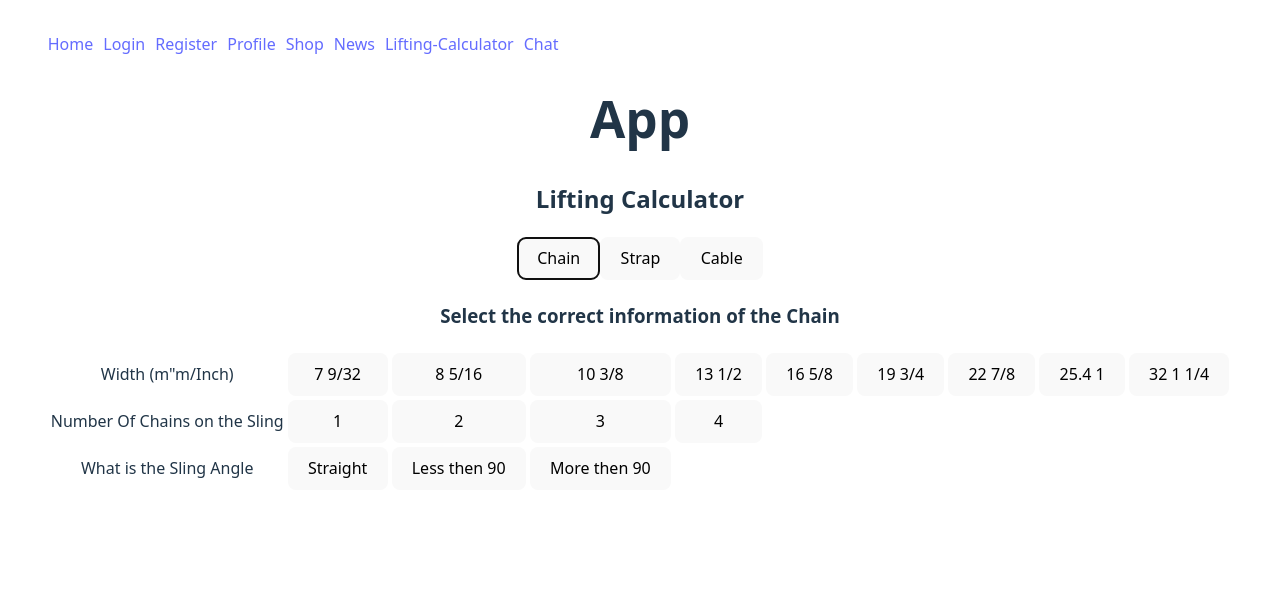
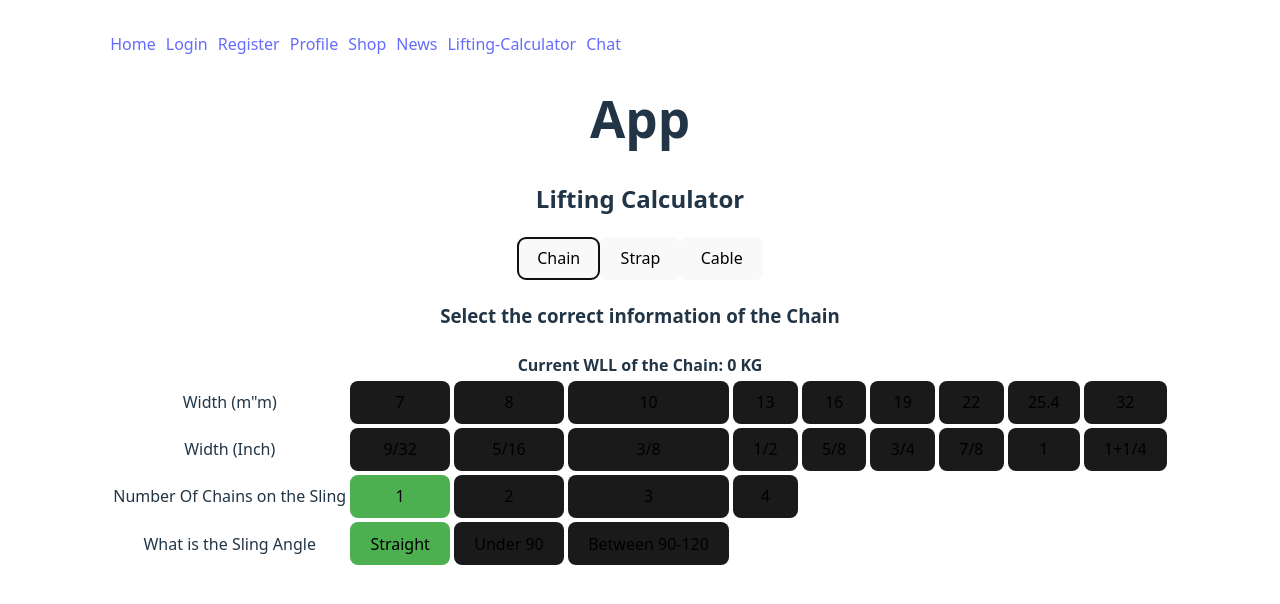
Before and after one commit to TeaTimeJack/Crane-User-App, a React (Vite) app in the folder crane-users-client/: page /liftingCalculator in a window 1280 px wide. Both pictures are taken after a click on the button "Chain". Shown: the top 604 px of the page. Built offline with nearby package versions, Linux system fonts and the light colour scheme.

Commit message:
made a json file and a helper file - finnished the chain form interactions

```diff
--- /dev/null
+++ b/crane-users-client/src/app/helpers.ts
@@ -0,0 +1,7 @@
+
+export const capitalizeFirstLetter =(str:string):string=> {
+  if (!str) {
+    return '';
+  }
+  return str.charAt(0).toUpperCase() + str.slice(1).toLowerCase();
+}
--- a/crane-users-client/src/features/lifting-accessorys/components/ChainForm.tsx
+++ b/crane-users-client/src/features/lifting-accessorys/components/ChainForm.tsx
@@ -1,12 +1,48 @@
+import { useState, useEffect } from 'react';
+import data from '../data/accesories.json'
+import {capitalizeFirstLetter} from '../../../app/helpers.ts'
+
+
 
 
 const ChainForm = () => {
-    const widths = ['7\n9/32','8\n5/16','10\n3/8','13\n1/2', '16\n5/8','19\n3/4','22\n7/8','25.4\n1','32\n1 1/4']
+    const widths = data.chain.widths
     const numberOf = [1,2,3,4]
-    const angles = ["Straight", "Less then 90", "More then 90"]
+    const angles = data.angles
+    const [currentWLL, setCurrentWLL] = useState(0)
+
+    const [selectedWidth, setSelectedWidth] = useState(0);
+    const [selectedNumberOf, setSelectedNumberOf] = useState(1);
+    const [selectedAngle, setSelectedAngle] = useState("straight");
+    const [selectedAngleNum, setSelectedAngleNum] = useState(1);
+
+
+    const handleNumberOf = (num1:number)=>{
+        setSelectedNumberOf(num1),
+        setSelectedAngle("straight")
+        setSelectedAngleNum(1)
+    }
+
+    const handeleAngle = (str:string,num:number)=>{
+        setSelectedAngle(str),
+        setSelectedAngleNum(num)
+    }
+
+    useEffect(() => {
+
+        if(selectedAngle === "straight" ){
+            console.log("witdthVal",selectedWidth,"numberOf",selectedNumberOf)
+            setCurrentWLL(selectedWidth * selectedNumberOf)
+        }else{
+            setSelectedAngleNum(selectedNumberOf)
+            setCurrentWLL(selectedWidth * selectedAngleNum )
+            console.log("witdthVal",selectedWidth,"angle",selectedAngleNum);
+        }
+
+    }, [selectedWidth,selectedNumberOf,selectedAngle])
+
   return (
     <div>
-        <form>
             <table>
                 <thead>
                     <tr>
@@ -14,14 +50,31 @@ const ChainForm = () => {
                             <h3>Select the correct information of the Chain</h3>
                         </td>
                     </tr>
+                    <tr>
+                        <td colSpan={1 + (widths ? widths.length : 0)} style={{textAlign: 'center', fontWeight: 'bold'}}>
+                            <span>Current WLL of the Chain: {currentWLL} KG</span>
+                        </td>
+                    </tr>
                 </thead>
                 <tbody>
                     <tr>
-                        <td>Width (m"m/Inch)</td>
+                        <td>Width (m"m)</td>
                         {widths && widths.map((item) =>{
+                            const isSelected = item.value === selectedWidth;
                             return(
-                                <td key={item}>
-                                    <button style={{width: '100%'}}>{item}</button>
+                                <td key={item.mm}>
+                                    <button onClick={()=>setSelectedWidth(item.value)} style={{width: '100%', backgroundColor: isSelected? '#4CAF50':"#1a1a1a"}}>{item.mm}</button>
+                                </td>
+                            )
+                        })}
+                    </tr>
+                    <tr>
+                        <td>Width (Inch)</td>
+                        {widths && widths.map((item) =>{
+                            const isSelected = item.value === selectedWidth;
+                            return(
+                                <td key={item.inch}>
+                                    <button onClick={()=>setSelectedWidth(item.value)} style={{width: '100%', backgroundColor: isSelected? '#4CAF50':"#1a1a1a"}}>{item.inch}</button>
                                 </td>
                             )
                         })}
@@ -29,9 +82,10 @@ const ChainForm = () => {
                     <tr>
                         <td>Number Of Chains on the Sling</td>
                         {numberOf && numberOf.map((item) =>{
+                             const isSelected = item === selectedNumberOf;
                             return(
                                 <td key={item}>
-                                    <button style={{width: '100%'}}>{item}</button>
+                                    <button onClick={()=>handleNumberOf(item)} style={{width: '100%', backgroundColor: isSelected? '#4CAF50':"#1a1a1a"}}>{item}</button>
                                 </td>
                             )
                         })}
@@ -39,16 +93,18 @@ const ChainForm = () => {
                     <tr>
                         <td>What is the Sling Angle</td>
                         {angles && angles.map((item) =>{
+                            const amountIndex = item.arr.findIndex(a => a.amount === selectedNumberOf)
+                            const isSelected = item.name === selectedAngle;
+
                             return(
-                                <td key={item}>
-                                    <button style={{width: '100%'}}>{item}</button>
+                                <td key={item.name}>
+                                    <button onClick={()=>handeleAngle(item.name,item.arr[amountIndex].value)} style={{width: '100%', backgroundColor: isSelected? '#4CAF50':"#1a1a1a"}}>{capitalizeFirstLetter(item.name)}</button>
                                 </td>
                             )
                         })}
                     </tr>
                 </tbody>
             </table>
-        </form>
     </div>
   )
 }
--- /dev/null
+++ b/crane-users-client/src/features/lifting-accessorys/data/accesories.json
@@ -0,0 +1,66 @@
+
+{
+    "chain":{
+        "widths": [
+            {"mm":7 ,"inch": "9/32", "value":1580},
+            {"mm":8 ,"inch": "5/16", "value":2000},
+            {"mm":10 ,"inch":" 3/8", "value":3200},
+            {"mm":13 ,"inch":" 1/2", "value":5400},
+            {"mm":16 ,"inch":" 5/8", "value":8200},
+            {"mm":19 ,"inch":" 3/4", "value":12800},
+            {"mm":22 ,"inch":" 7/8", "value":15500},
+            {"mm":25.4,"inch": "1", "value":21600},
+            {"mm":32,"inch":"1+1/4", "value":32800}
+        ]
+    },
+    "strap":{
+        "widths": [
+            {"numsOfSripes":1,"color": "purple", "value":1000},
+            {"numsOfSripes":2,"color": "green", "value":2000},
+            {"numsOfSripes":3,"color": "yellow", "value":3000},
+            {"numsOfSripes":4,"color": "grey", "value":4000},
+            {"numsOfSripes":5,"color": "red", "value":5000},
+            {"numsOfSripes":6,"color": "brown", "value":6800},
+            {"numsOfSripes":8,"color": "blue", "value":8000},
+            {"numsOfSripes":10,"color": "orange", "value":10000}
+
+        ]
+    },
+    "cable":{
+        "widths": [
+            {"mm":10, "value":1010},
+            {"mm":11, "value":1225},
+            {"mm":12, "value":1455},
+            {"mm":13, "value":1715},
+            {"mm":14, "value":1980},
+            {"mm":16, "value":2600},
+            {"mm":18, "value":3280},
+            {"mm":20, "value":4050},
+            {"mm":22, "value":4900},
+            {"mm":24, "value":5830}
+        ]
+    },
+    "angles":[
+        {"name":"straight",
+        "arr":[
+            {"amount": 1, "value": 1},
+            {"amount": 2, "value": 1},
+            {"amount": 3, "value": 1},
+            {"amount": 4, "value": 1}
+        ]},
+        {"name":"under 90",
+        "arr":[
+            {"amount": 2, "value": 1.4},
+            {"amount": 3, "value": 2.1},
+            {"amount": 4, "value": 2.1}
+        ]},
+        {"name":"between 90-120",
+        "arr":[
+            {"amount": 2, "value": 1},
+            {"amount": 3, "value": 1.5},
+            {"amount": 4, "value": 1.5}
+        ]}
+    ]
+
+
+}
```
